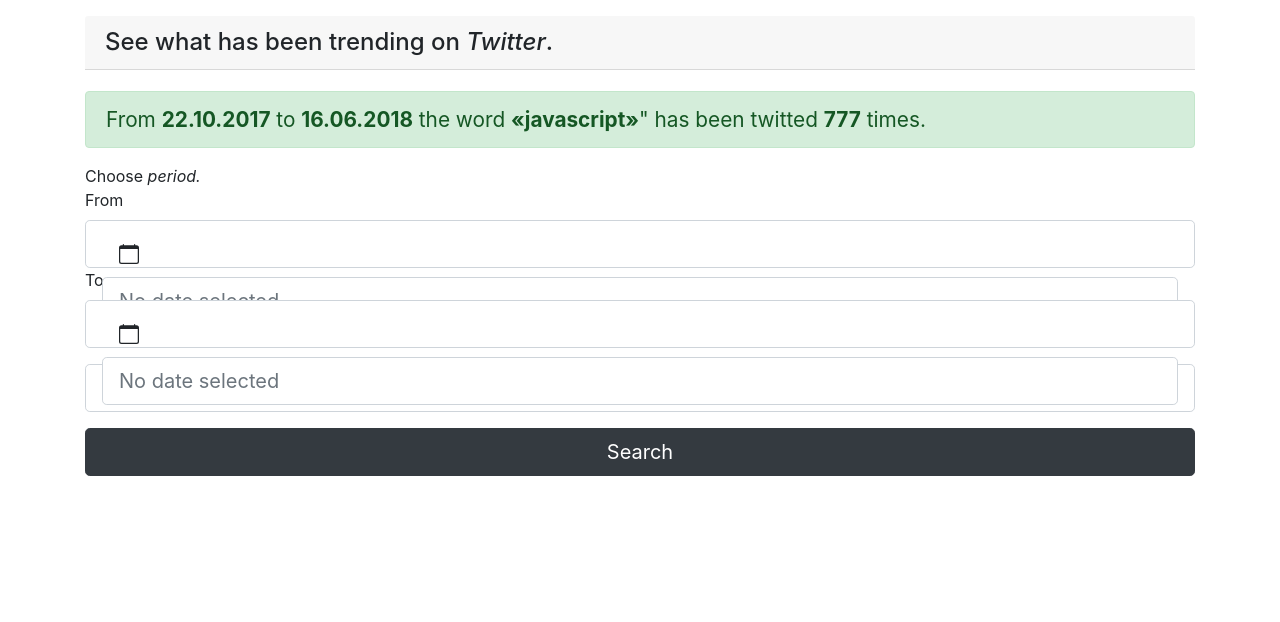
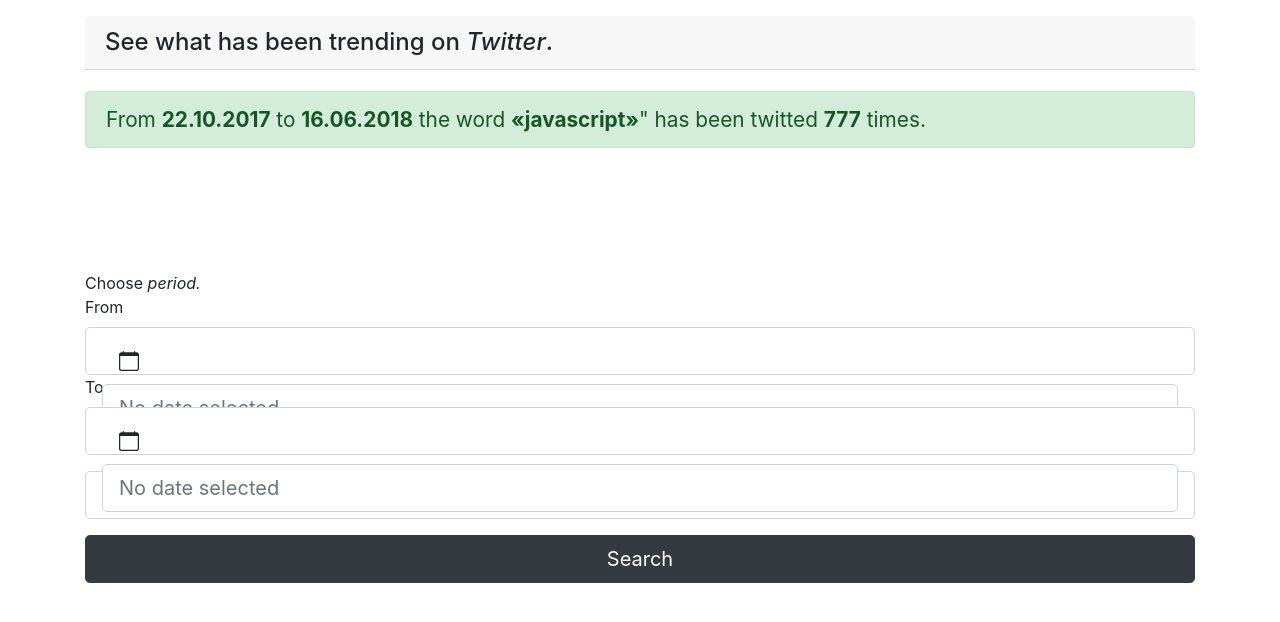
Before and after one commit to mihailgaberov/twitrender, a Vue app in the folder client/: page / in a window 1280 px wide. Shown: the top 622 px of the page. Built offline with nearby package versions, Linux system fonts and the light colour scheme.

Commit message:
:rocket: Set minimum height of the results area.

```diff
--- a/client/src/components/Results.vue
+++ b/client/src/components/Results.vue
@@ -1,10 +1,11 @@
 <template>
-  <div class="alert alert-success">From <strong>22.10.2017</strong> to <strong>16.06.2018</strong>
-    the word <q class="example-quote french-quote">javascript</q>" has been twitted
-    <strong>777</strong> times.
+  <div class="results">
+    <div class="alert alert-success">From <strong>22.10.2017</strong> to <strong>16.06.2018</strong>
+      the word <q class="example-quote french-quote">javascript</q>" has been twitted
+      <strong>777</strong> times.
+    </div>
   </div>
 </template>
-
 <script>
 export default {
   name: 'Results',
@@ -12,6 +13,10 @@
 </script>
 
 <style scoped>
+  .results {
+    min-height: 180px;
+  }
+
   .alert {
     margin-top: 1em;
     font-size: 1.3em;
```
